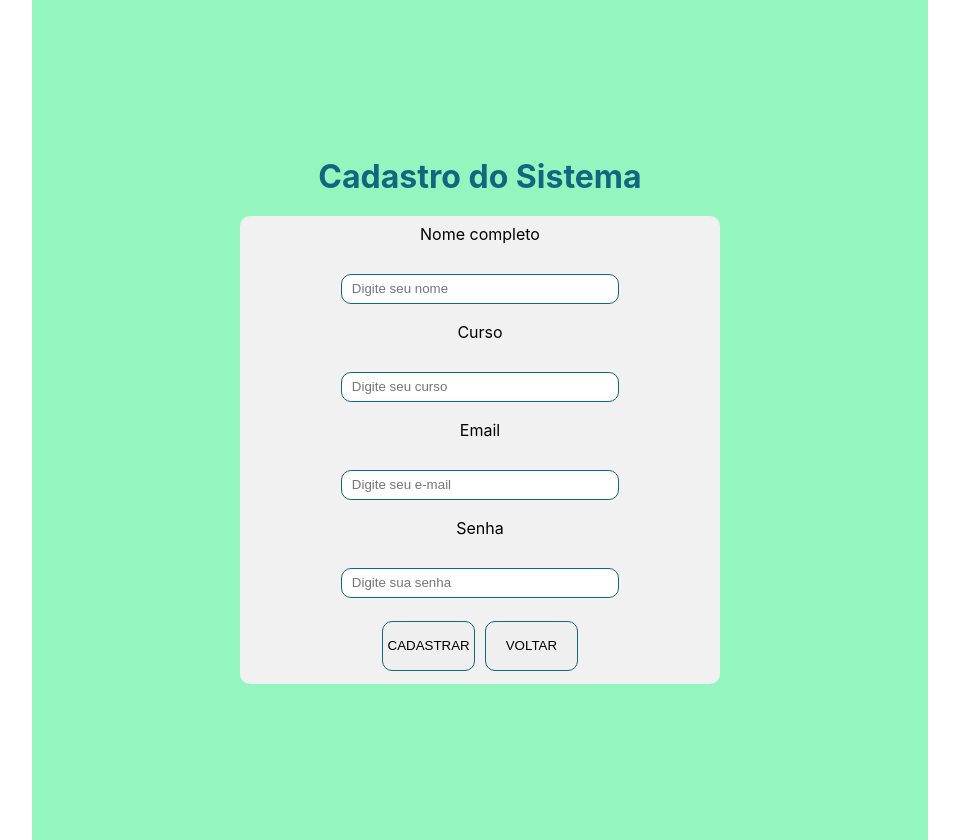
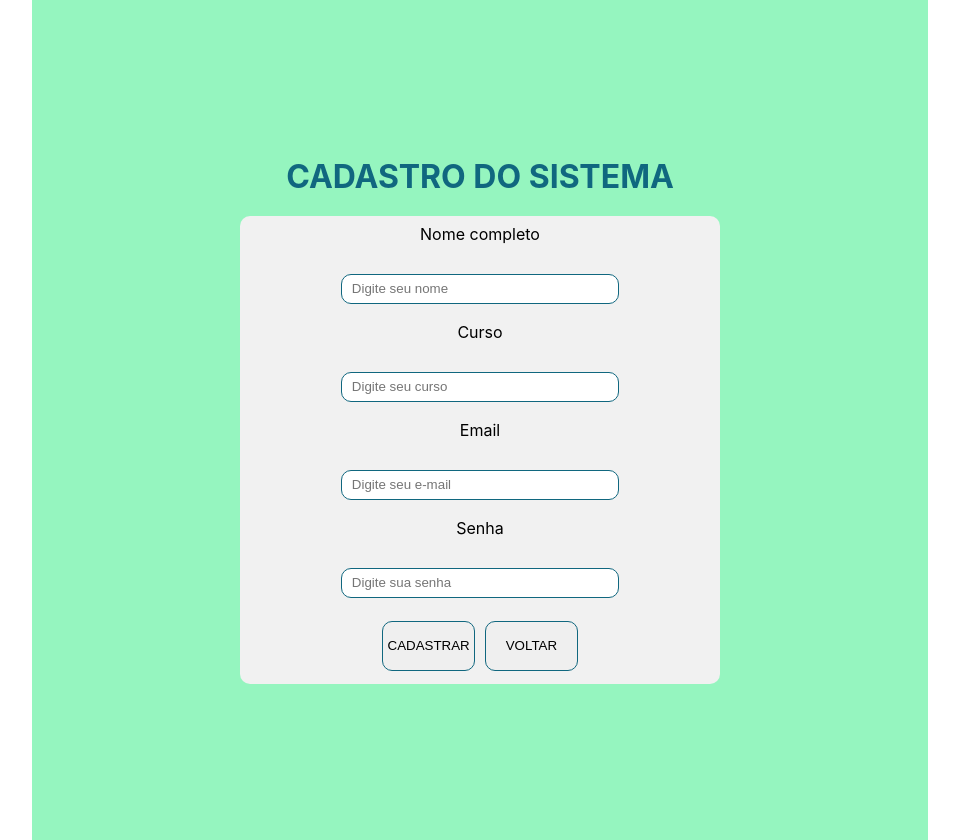
Before and after one commit to delberss/Delber_Kennedy_Nicolas_Wesley, a React (Create React App) app: page /signup in a window 1280 px wide. Shown: the whole page, without its empty margins (160-1119 px from the left). Built offline with nearby package versions, Linux system fonts and the light colour scheme.

Commit message:
Mudanças signin e signup

```diff
--- a/src/pages/Signin/index.js
+++ b/src/pages/Signin/index.js
@@ -5,16 +5,13 @@ import { useNavigate } from "react-router-dom"
 
 function Signin() {
     const handleSubmit = (e) => {
-
-
-
         var requestOptions = {
         method: 'GET',
 
         redirect: 'follow'
         };
 
-fetch("https://trabalhoengsw.herokuapp.com/usuarios/login?pword=senha123&email=joaquim@joaquimcom&senha=12345", requestOptions)
+        fetch("https://trabalhoengsw.herokuapp.com/usuarios/get/all", requestOptions)
         .then(response => response.text())
         .then(result => console.log(result))
         .catch(error => console.log('error', error));
@@ -35,7 +32,7 @@ fetch("https://trabalhoengsw.herokuapp.com/usuarios/login?pword=senha123&email=j
     return (
         <div className="content">
             <div id="signin">
-                <h1 className="title">Login do Sistema</h1>
+                <h1 className="title">LOGIN DO SISTEMA</h1>
                 <form className="form" onSubmit={handleSubmit}>
                     <div className="field">
                         <label htmlFor="email">Email</label>
@@ -55,8 +52,6 @@ fetch("https://trabalhoengsw.herokuapp.com/usuarios/login?pword=senha123&email=j
 
             </div>
         </div>
-
-
     )
 }
 
--- a/src/pages/Signup/index.js
+++ b/src/pages/Signup/index.js
@@ -44,7 +44,7 @@ function Signup() {
   return (
     <div className="content">
       <div id="signup">
-        <h1 className="title">Cadastro do Sistema</h1>
+        <h1 className="title">CADASTRO DO SISTEMA</h1>
         <form className="form" onSubmit={handleSubmit}>
 
           <div className="field">
```
Lines whose indentation alone changed are shown as unchanged.
